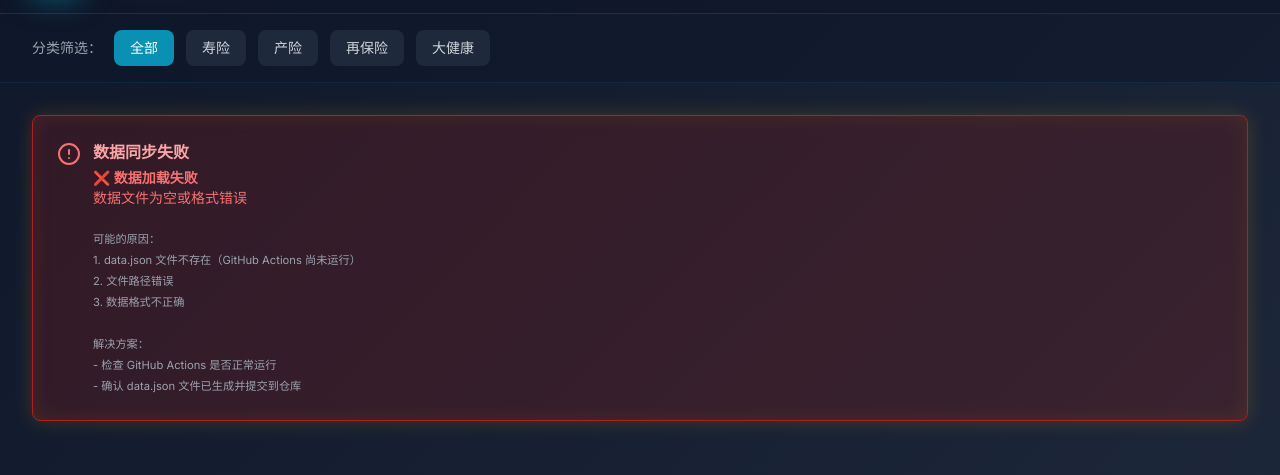
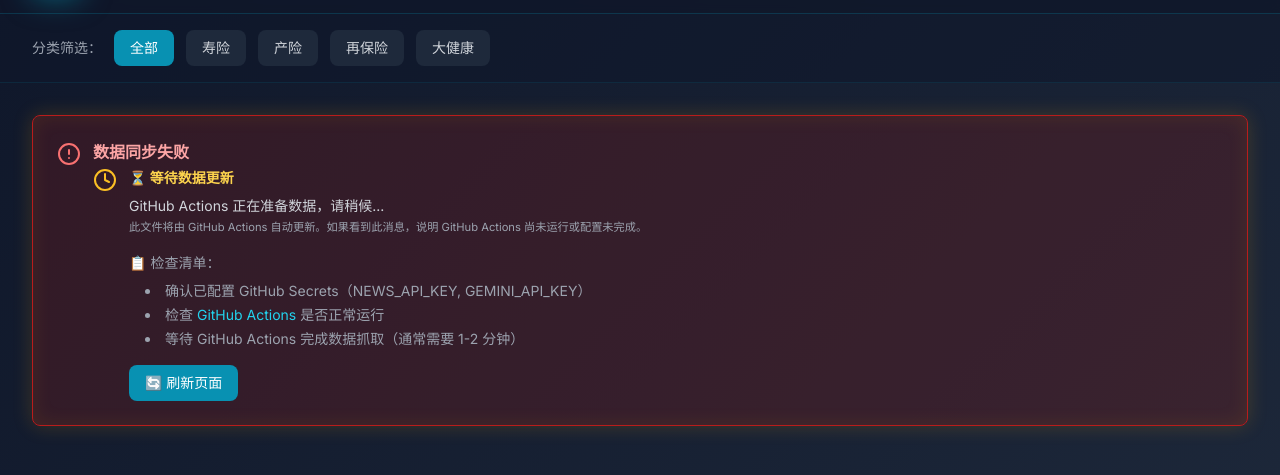
Before and after one commit to tiger-liyonghu/insurance-news, a website: page index.html in a window 1280 px wide. Shown: the part 67-542 px from the top of the page. Drawn offline with nearby package versions, Linux system fonts and the light colour scheme.

Commit message:
Fix: 改进空数据时的用户体验，显示友好的等待提示

```diff
--- a/index.html
+++ b/index.html
@@ -315,8 +315,43 @@
 
                 const data = await response.json();
 
+                // 检查数据是否为空（GitHub Actions 可能尚未运行）
                 if (!data.articles || data.articles.length === 0) {
-                    throw new Error('数据文件为空或格式错误');
+                    // 显示友好的等待提示，而不是错误
+                    errorMessageEl.innerHTML = `
+                        <div class="flex items-start space-x-3">
+                            <div class="flex-shrink-0">
+                                <i data-lucide="clock" class="w-6 h-6 text-amber-400"></i>
+                            </div>
+                            <div>
+                                <strong class="text-amber-300">⏳ 等待数据更新</strong><br>
+                                <p class="text-gray-300 mt-2">
+                                    GitHub Actions 正在准备数据，请稍候...<br>
+                                    <small class="text-gray-400">
+                                    ${data.note || '数据文件已创建，等待后台脚本处理数据。'}
+                                    </small>
+                                </p>
+                                <div class="mt-4 space-y-2 text-sm">
+                                    <p class="text-gray-400">📋 检查清单：</p>
+                                    <ul class="list-disc list-inside space-y-1 text-gray-400 ml-4">
+                                        <li>确认已配置 GitHub Secrets（NEWS_API_KEY, GEMINI_API_KEY）</li>
+                                        <li>检查 <a href="https://github.com/tiger-liyonghu/insurance-news/actions" target="_blank" class="text-cyan-400 hover:underline">GitHub Actions</a> 是否正常运行</li>
+                                        <li>等待 GitHub Actions 完成数据抓取（通常需要 1-2 分钟）</li>
+                                    </ul>
+                                </div>
+                                <button
+                                    onclick="location.reload()"
+                                    class="mt-4 px-4 py-2 bg-cyan-600 hover:bg-cyan-500 text-white rounded-lg text-sm font-medium transition-colors"
+                                >
+                                    🔄 刷新页面
+                                </button>
+                            </div>
+                        </div>
+                    `;
+                    errorEl.classList.remove('hidden');
+                    // 重新初始化图标
+                    setTimeout(() => lucide.createIcons(), 100);
+                    return;
                 }
 
                 // 数据已经在后台处理完成，直接使用
@@ -345,20 +380,57 @@
 
             } catch (error) {
                 console.error('加载数据失败:', error);
-                errorMessageEl.innerHTML = `
-                    <strong>❌ 数据加载失败</strong><br>
-                    ${error.message}<br><br>
-                    <small class="text-gray-400">
-                    可能的原因：<br>
-                    1. data.json 文件不存在（GitHub Actions 尚未运行）<br>
-                    2. 文件路径错误<br>
-                    3. 数据格式不正确<br><br>
-                    解决方案：<br>
-                    - 检查 GitHub Actions 是否正常运行<br>
-                    - 确认 data.json 文件已生成并提交到仓库
-                    </small>
-                `;
+
+                // 如果是 404 错误，说明文件不存在
+                if (error.message.includes('404') || error.message.includes('无法加载数据文件 (404)')) {
+                    errorMessageEl.innerHTML = `
+                        <div class="flex items-start space-x-3">
+                            <div class="flex-shrink-0">
+                                <i data-lucide="file-x" class="w-6 h-6 text-red-400"></i>
+                            </div>
+                            <div>
+                                <strong class="text-red-300">❌ data.json 文件未找到</strong><br>
+                                <p class="text-gray-300 mt-2">
+                                    GitHub Actions 尚未运行或文件未生成。
+                                </p>
+                                <div class="mt-4 space-y-2 text-sm">
+                                    <p class="text-gray-400">📋 解决步骤：</p>
+                                    <ol class="list-decimal list-inside space-y-1 text-gray-400 ml-4">
+                                        <li>访问 <a href="https://github.com/tiger-liyonghu/insurance-news/settings/secrets/actions" target="_blank" class="text-cyan-400 hover:underline">GitHub Secrets</a> 配置 API Keys</li>
+                                        <li>访问 <a href="https://github.com/tiger-liyonghu/insurance-news/actions" target="_blank" class="text-cyan-400 hover:underline">GitHub Actions</a> 手动触发工作流</li>
+                                        <li>等待工作流完成（通常 1-2 分钟）</li>
+                                        <li>刷新此页面</li>
+                                    </ol>
+                                </div>
+                            </div>
+                        </div>
+                    `;
+                } else {
+                    // 其他错误
+                    errorMessageEl.innerHTML = `
+                        <div class="flex items-start space-x-3">
+                            <div class="flex-shrink-0">
+                                <i data-lucide="alert-circle" class="w-6 h-6 text-red-400"></i>
+                            </div>
+                            <div>
+                                <strong class="text-red-300">❌ 数据加载失败</strong><br>
+                                <p class="text-gray-300 mt-2">${error.message}</p>
+                                <div class="mt-4 space-y-2 text-sm text-gray-400">
+                                    <p>可能的原因：</p>
+                                    <ul class="list-disc list-inside space-y-1 ml-4">
+                                        <li>data.json 文件格式错误</li>
+                                        <li>网络连接问题</li>
+                                        <li>文件路径错误</li>
+                                    </ul>
+                                </div>
+                            </div>
+                        </div>
+                    `;
+                }
+
                 errorEl.classList.remove('hidden');
+                // 重新初始化图标
+                setTimeout(() => lucide.createIcons(), 100);
             } finally {
                 loadingEl.classList.add('hidden');
             }
```
